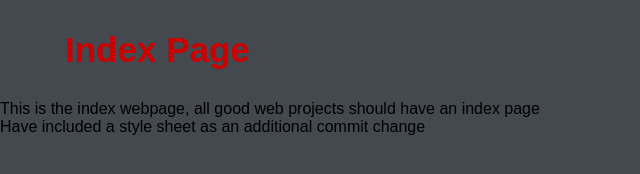
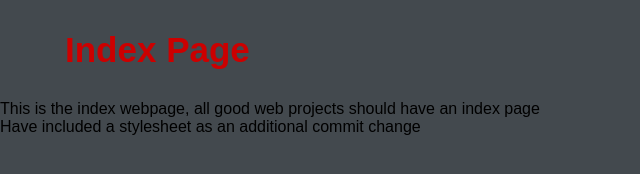
Before and after one commit to fmmuir/VersionControlAssignment, a plain HTML site: page index.html in a window 1280 px wide. Shown: the full height of the page, 0-640 px from the left. Drawn offline with Linux system fonts and the light colour scheme.

Commit message:
Update index.html
Removed the space in stylesheet

```diff
--- a/index.html
+++ b/index.html
@@ -9,7 +9,7 @@
     <body>
 	<h1> Index Page</h1>
 	</p> This is the index webpage, all good web projects should have an index page</p>
-	</p> Have included a style sheet as an additional commit change</p>
+	</p> Have included a stylesheet as an additional commit change</p>
 
     </body>
 </html>
```
